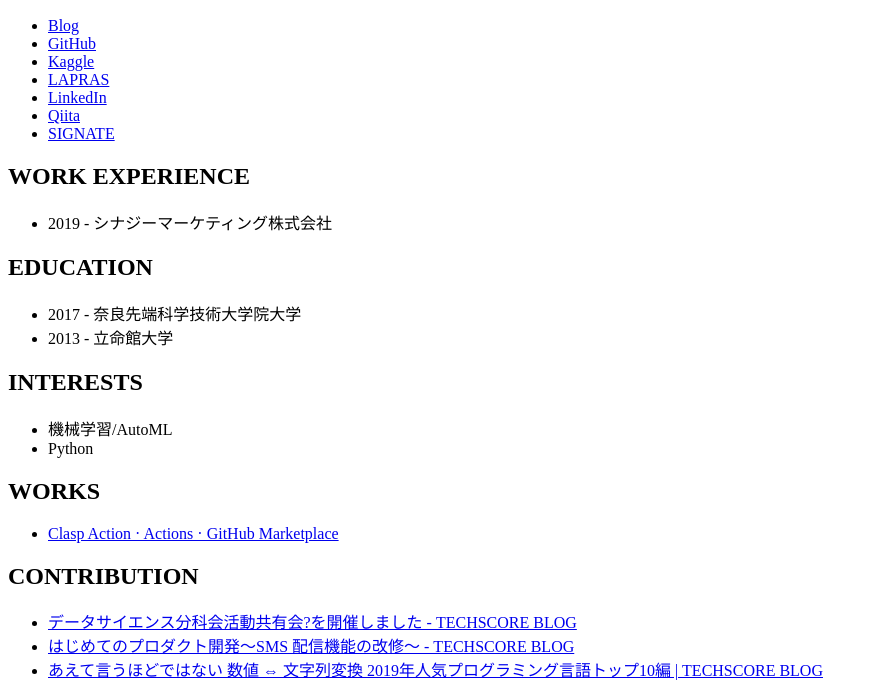
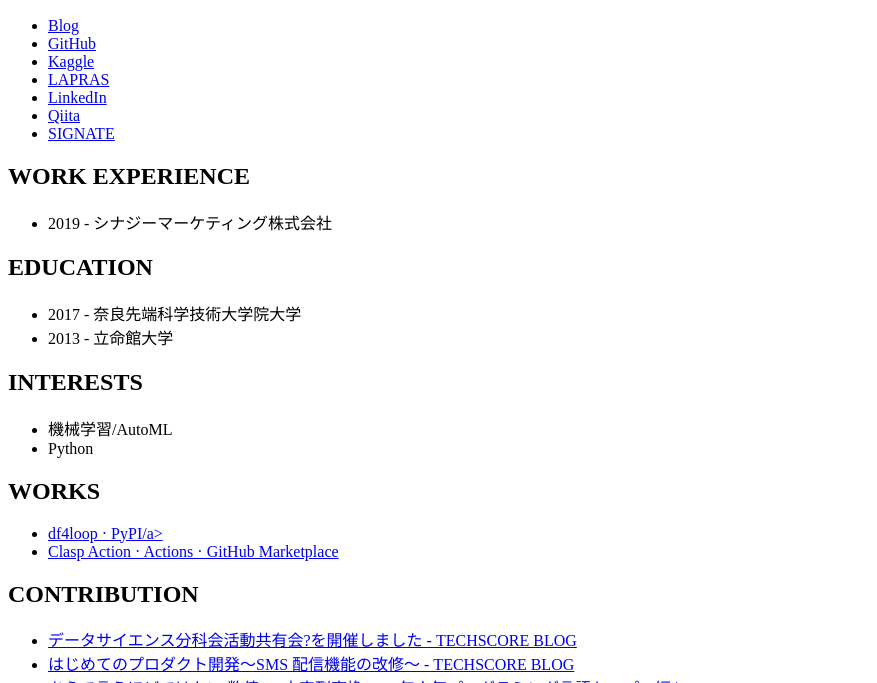
Before and after one commit to daikikatsuragawa/daikikatsuragawa.github.io, a plain HTML site: page index.html in a window 1280 px wide. Shown: the part 105-788 px from the top of the page, without its empty margins (0-877 px from the left). Drawn offline with Linux system fonts and the light colour scheme.

Commit message:
Add work

```diff
--- a/index.html
+++ b/index.html
@@ -25,6 +25,7 @@
 </ul>
 <h2>WORKS</h2>
 <ul>
+  <li><a href="https://pypi.org/project/df4loop/">df4loop · PyPI/a></li>
   <li><a href="https://github.com/marketplace/actions/clasp-action">Clasp Action · Actions · GitHub Marketplace</a></li>
 </ul>
 <h2>CONTRIBUTION</h2>
```
